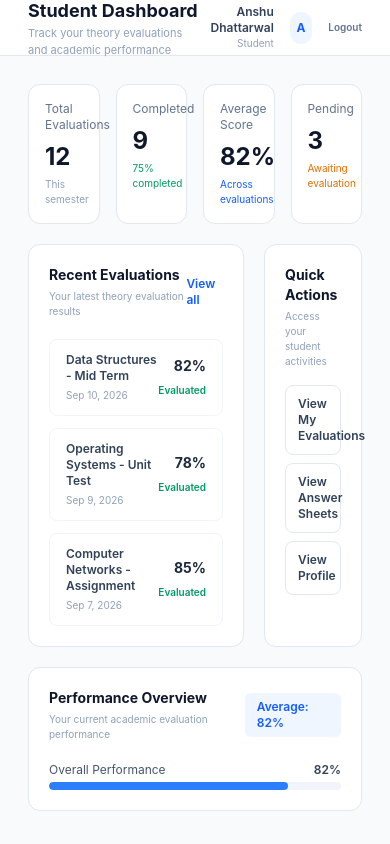
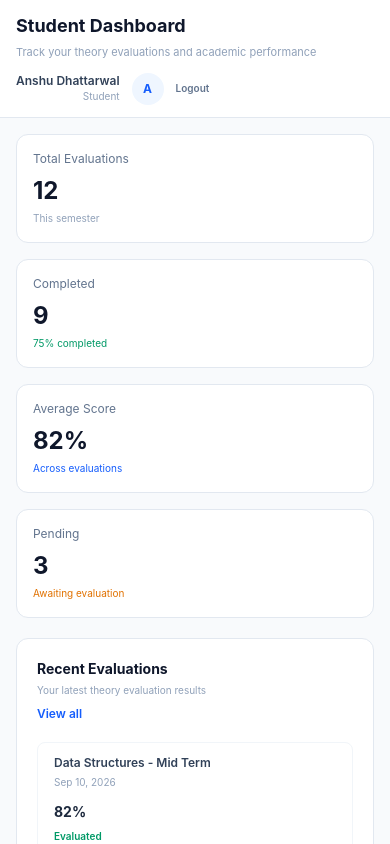
Before and after one commit to Kanikagarwal/SKIT-AI-2023-2027-1, a React (Vite) app in the folder frontend/: page /student-dashboard in a window 390 px wide. Shown: the top 844 px of the page. Built offline with nearby package versions, Linux system fonts and the light colour scheme.

Commit message:
Improve teacher and student dashboard UI and responsive layouts

```diff
--- a/frontend/src/pages/StudentDashboard.jsx
+++ b/frontend/src/pages/StudentDashboard.jsx
@@ -9,21 +9,18 @@ function StudentDashboard() {
 
   return (
     <div className="min-h-screen bg-slate-50">
-
-      <header className="h-14 bg-white border-b border-slate-200 flex items-center justify-between px-7">
-
+      <header className="min-h-14 bg-white border-b border-slate-200 flex flex-col sm:flex-row sm:items-center sm:justify-between gap-3 px-4 sm:px-7 py-3">
         <div>
           <h1 className="text-lg font-bold text-slate-900">
             Student Dashboard
           </h1>
 
-          <p className="text-[11px] text-slate-400">
+          <p className="text-[11px] text-slate-400 mt-1">
             Track your theory evaluations and academic performance
           </p>
         </div>
 
-        <div className="flex items-center gap-4">
-
+        <div className="flex items-center gap-3 sm:gap-4">
           <div className="text-right">
             <p className="text-xs font-semibold text-slate-700">
               Anshu Dhattarwal
@@ -45,15 +42,11 @@ function StudentDashboard() {
           >
             Logout
           </button>
-
         </div>
-
       </header>
 
-      <main className="p-7">
-
-        <div className="grid grid-cols-4 gap-4 mb-5">
-
+      <main className="p-4 sm:p-7">
+        <div className="grid grid-cols-1 sm:grid-cols-2 xl:grid-cols-4 gap-4 mb-5">
           <div className="bg-white border border-slate-200 rounded-xl p-4">
             <p className="text-xs text-slate-500">
               Total Evaluations
@@ -109,15 +102,11 @@ function StudentDashboard() {
               Awaiting evaluation
             </p>
           </div>
-
         </div>
 
-        <div className="grid grid-cols-3 gap-5">
-
-          <div className="col-span-2 bg-white border border-slate-200 rounded-xl p-5">
-
-            <div className="flex items-center justify-between mb-5">
-
+        <div className="grid grid-cols-1 xl:grid-cols-3 gap-5">
+          <div className="xl:col-span-2 bg-white border border-slate-200 rounded-xl p-5">
+            <div className="flex flex-col sm:flex-row sm:items-center sm:justify-between gap-2 mb-5">
               <div>
                 <h2 className="text-sm font-bold text-slate-900">
                   Recent Evaluations
@@ -134,13 +123,10 @@ function StudentDashboard() {
               >
                 View all
               </Link>
-
             </div>
 
             <div className="space-y-3">
-
-              <div className="border border-slate-100 rounded-lg px-4 py-3 flex items-center justify-between">
-
+              <div className="border border-slate-100 rounded-lg px-4 py-3 flex flex-col sm:flex-row sm:items-center sm:justify-between gap-3">
                 <div>
                   <p className="text-xs font-semibold text-slate-700">
                     Data Structures - Mid Term
@@ -151,8 +137,7 @@ function StudentDashboard() {
                   </p>
                 </div>
 
-                <div className="text-right">
-
+                <div className="text-left sm:text-right">
                   <p className="text-sm font-bold text-slate-800">
                     82%
                   </p>
@@ -160,13 +145,10 @@ function StudentDashboard() {
                   <span className="text-[10px] font-semibold text-emerald-600">
                     Evaluated
                   </span>
-
                 </div>
-
               </div>
 
-              <div className="border border-slate-100 rounded-lg px-4 py-3 flex items-center justify-between">
-
+              <div className="border border-slate-100 rounded-lg px-4 py-3 flex flex-col sm:flex-row sm:items-center sm:justify-between gap-3">
                 <div>
                   <p className="text-xs font-semibold text-slate-700">
                     Operating Systems - Unit Test
@@ -177,8 +159,7 @@ function StudentDashboard() {
                   </p>
                 </div>
 
-                <div className="text-right">
-
+                <div className="text-left sm:text-right">
                   <p className="text-sm font-bold text-slate-800">
                     78%
                   </p>
@@ -186,13 +167,10 @@ function StudentDashboard() {
                   <span className="text-[10px] font-semibold text-emerald-600">
                     Evaluated
                   </span>
-
                 </div>
-
               </div>
 
-              <div className="border border-slate-100 rounded-lg px-4 py-3 flex items-center justify-between">
-
+              <div className="border border-slate-100 rounded-lg px-4 py-3 flex flex-col sm:flex-row sm:items-center sm:justify-between gap-3">
                 <div>
                   <p className="text-xs font-semibold text-slate-700">
                     Computer Networks - Assignment
@@ -203,8 +181,7 @@ function StudentDashboard() {
                   </p>
                 </div>
 
-                <div className="text-right">
-
+                <div className="text-left sm:text-right">
                   <p className="text-sm font-bold text-slate-800">
                     85%
                   </p>
@@ -212,17 +189,12 @@ function StudentDashboard() {
                   <span className="text-[10px] font-semibold text-emerald-600">
                     Evaluated
                   </span>
-
                 </div>
-
               </div>
-
             </div>
-
           </div>
 
           <div className="bg-white border border-slate-200 rounded-xl p-5">
-
             <h2 className="text-sm font-bold text-slate-900">
               Quick Actions
             </h2>
@@ -232,38 +204,32 @@ function StudentDashboard() {
             </p>
 
             <div className="space-y-2">
-
               <Link
                 to="/student-evaluations"
-                className="block w-full border border-slate-200 rounded-lg px-3 py-2.5 text-xs font-semibold text-slate-700 hover:bg-slate-50"
+                className="block w-full border border-slate-200 rounded-lg px-3 py-2.5 text-xs font-semibold text-slate-700 hover:bg-slate-50 transition"
               >
                 View My Evaluations
               </Link>
 
               <Link
                 to="/student-answer-sheets"
-                className="block w-full border border-slate-200 rounded-lg px-3 py-2.5 text-xs font-semibold text-slate-700 hover:bg-slate-50"
+                className="block w-full border border-slate-200 rounded-lg px-3 py-2.5 text-xs font-semibold text-slate-700 hover:bg-slate-50 transition"
               >
                 View Answer Sheets
               </Link>
 
               <Link
                 to="/student-profile"
-                className="block w-full border border-slate-200 rounded-lg px-3 py-2.5 text-xs font-semibold text-slate-700 hover:bg-slate-50"
+                className="block w-full border border-slate-200 rounded-lg px-3 py-2.5 text-xs font-semibold text-slate-700 hover:bg-slate-50 transition"
               >
                 View Profile
               </Link>
-
             </div>
-
           </div>
-
         </div>
 
         <div className="bg-white border border-slate-200 rounded-xl mt-5 p-5">
-
-          <div className="flex items-center justify-between">
-
+          <div className="flex flex-col sm:flex-row sm:items-center sm:justify-between gap-3">
             <div>
               <h2 className="text-sm font-bold text-slate-900">
                 Performance Overview
@@ -274,16 +240,13 @@ function StudentDashboard() {
               </p>
             </div>
 
-            <span className="text-xs font-semibold bg-blue-50 text-blue-600 px-3 py-1.5 rounded-md">
+            <span className="w-fit text-xs font-semibold bg-blue-50 text-blue-600 px-3 py-1.5 rounded-md">
               Average: 82%
             </span>
-
           </div>
 
           <div className="mt-5">
-
             <div className="flex items-center justify-between mb-1">
-
               <span className="text-xs text-slate-600">
                 Overall Performance
               </span>
@@ -291,19 +254,14 @@ function StudentDashboard() {
               <span className="text-xs font-semibold text-slate-700">
                 82%
               </span>
-
             </div>
 
             <div className="h-2 bg-slate-100 rounded-full overflow-hidden">
-              <div className="h-full bg-blue-500 w-[82%] rounded-full"></div>
+              <div className="h-full bg-blue-500 w-[82%] rounded-full" />
             </div>
-
           </div>
-
         </div>
-
       </main>
-
     </div>
   )
 }
```
Also changed, not shown: frontend/src/pages/TeacherDashboard.jsx (+23 -61 lines).
